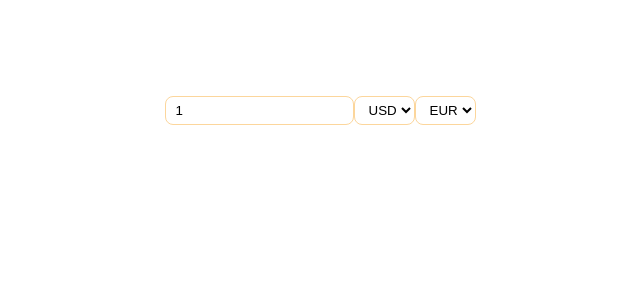
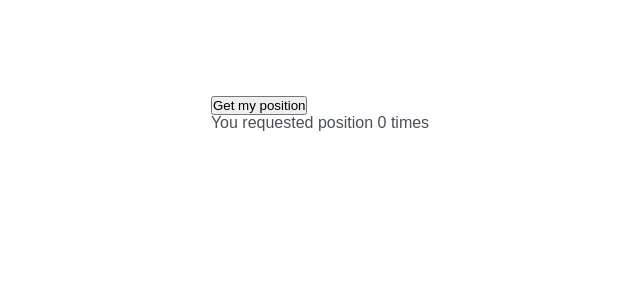
Before and after one commit to hebersolano/Small-react-projects, a React (Vite) app: page / in a window 1280 px wide. Shown: the top 300 px of the page, without its empty margins (320-960 px from the left). Built offline with nearby package versions, Linux system fonts and the light colour scheme; no server answers.

Commit message:
geolocation

```diff
--- /dev/null
+++ b/src/CurrencyConverter/useGeolocation/Geolocation.jsx
@@ -0,0 +1,63 @@
+import { useEffect, useRef, useState } from "react";
+
+export default function Geolocation() {
+  const { position, isLoading, error, getPosition } = useGeolocation();
+  const countClicks = useRef(0);
+
+  useEffect(
+    function () {
+      countClicks.current = ++countClicks.current;
+    },
+    [position]
+  );
+
+  const { lat, lng } = position;
+
+  return (
+    <div>
+      <button onClick={getPosition} disabled={isLoading}>
+        Get my position
+      </button>
+
+      {isLoading && <p>Loading position...</p>}
+      {error && <p>{error}</p>}
+      {!isLoading && !error && lat && lng && (
+        <p>
+          Your GPS position:{" "}
+          <a target="_blank" rel="noreferrer" href={`https://www.openstreetmap.org/#map=16/${lat}/${lng}`}>
+            {lat}, {lng}
+          </a>
+        </p>
+      )}
+
+      <p>You requested position {countClicks.current} times</p>
+    </div>
+  );
+}
+
+function useGeolocation() {
+  const [position, setPosition] = useState({});
+  const [isLoading, setIsLoading] = useState(false);
+  const [error, setError] = useState(null);
+
+  function getPosition() {
+    if (!navigator.geolocation) return setError("Your browser does not support geolocation");
+
+    setIsLoading(true);
+    navigator.geolocation.getCurrentPosition(
+      (pos) => {
+        setPosition({
+          lat: pos.coords.latitude,
+          lng: pos.coords.longitude,
+        });
+        setIsLoading(false);
+      },
+      (error) => {
+        setError(error.message);
+        setIsLoading(false);
+      }
+    );
+  }
+
+  return { position, isLoading, error, getPosition };
+}
--- a/src/main.jsx
+++ b/src/main.jsx
@@ -10,5 +10,6 @@
 import TipCalculator from "./TipCalculator/TipCalculator.jsx";
 import EatAndSplit from "./Eat-n-Split/Eat-n-Split.jsx";
 import CurrencyConverter from "./CurrencyConverter/CurrencyConverter.jsx";
+import Geolocation from "./CurrencyConverter/useGeolocation/Geolocation.jsx";
 
-ReactDOM.createRoot(document.getElementById("root")).render(<CurrencyConverter />);
+ReactDOM.createRoot(document.getElementById("root")).render(<Geolocation />);
```
